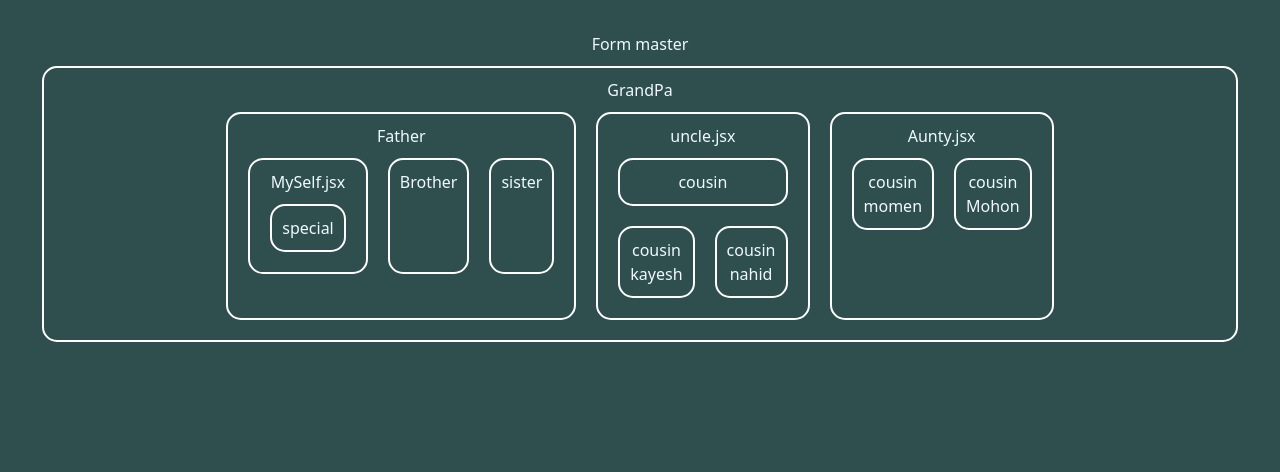
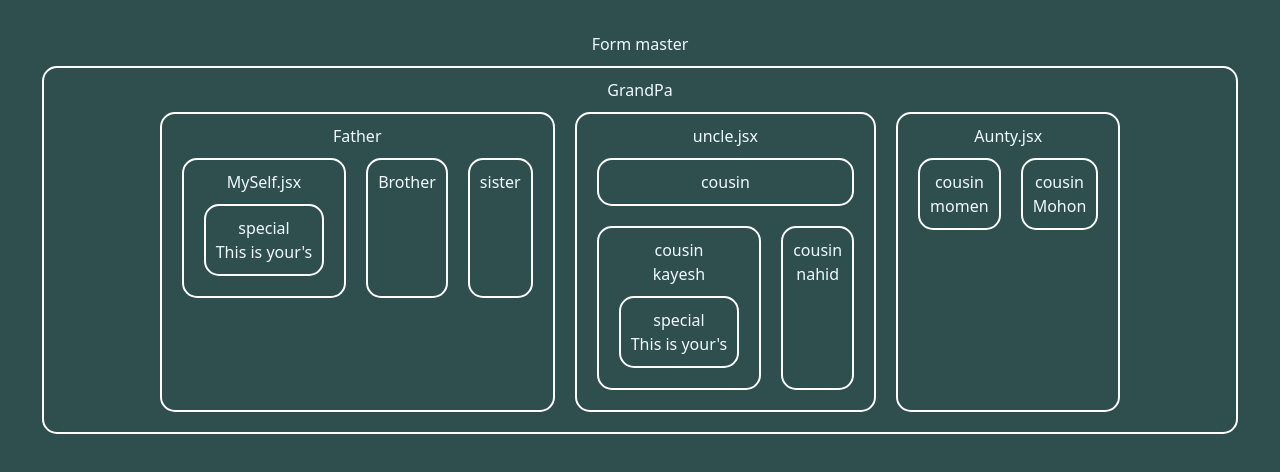
Before and after one commit to mahimgolder/form-master, a React (Vite) app: page / in a window 1280 px wide. Shown: the top 472 px of the page. Built offline with nearby package versions, Linux system fonts and the light colour scheme.

Commit message:
Prop Drilling to pass data to a many level components

```diff
--- a/src/components/cousin/Cousin.jsx
+++ b/src/components/cousin/Cousin.jsx
@@ -1,9 +1,15 @@
+import Special from "../special/Special";
 
-const Cousin = ({name}) => {
+const Cousin = ({name, asset}) => {
     return (
         <div>
             <h1>cousin</h1>
             <p>{name}</p>
+            <section>
+                {
+                    asset && <Special>{asset}</Special>
+                }
+            </section>
         </div>
     );
 };
--- a/src/components/father/Father.jsx
+++ b/src/components/father/Father.jsx
@@ -2,12 +2,12 @@
 import Sister from "../sister/Sister";
 import MySelf from "../mySelf/MySelf";
 
-const Father = () => {
+const Father = ({asset}) => {
     return (
         <div>
             <h2>Father</h2>
             <section className="flex">
-                <MySelf></MySelf>
+                <MySelf asset={asset}></MySelf>
                 <Brother></Brother>
                 <Sister></Sister>
             </section>
--- a/src/components/grandPa/Grandpa.jsx
+++ b/src/components/grandPa/Grandpa.jsx
@@ -2,18 +2,31 @@
 import Father from "../father/Father";
 import './GrandPa.css';
 import Uncle from "../uncle/Uncle";
+import { createContext } from "react";
+
+
+const AssetContext = createContext('gold')
 
 const Grandpa = () => {
+
+    const asset = 'diamond';
     return (
         <div className="grandPa">
             <h1>GrandPa</h1>
-            <section className="flex">
-                <Father></Father>
-                <Uncle></Uncle>
-                <Aunty></Aunty>
-            </section>
+            <AssetContext.Provider value="gold">
+                <section className="flex">
+                    <Father asset={asset}></Father>
+                    <Uncle asset={asset}></Uncle>
+                    <Aunty></Aunty>
+                </section>
+            </AssetContext.Provider>
         </div>
     );
 };
 
 export default Grandpa;
+
+/**
+ *  1. Create a context and expore it
+ *  2. Add provider for the context with a value
+ * */
--- a/src/components/mySelf/MySelf.jsx
+++ b/src/components/mySelf/MySelf.jsx
@@ -1,11 +1,11 @@
 import Special from "../special/Special";
 
-const MySelf = () => {
+const MySelf = ({asset}) => {
     return (
         <div>
             <h1>MySelf.jsx</h1>
             <section className="flex">
-                <Special></Special>
+                <Special asset={asset}></Special>
             </section>
         </div>
     );
--- a/src/components/special/Special.jsx
+++ b/src/components/special/Special.jsx
@@ -1,8 +1,9 @@
 
-const Special = () => {
+const Special = ({asset}) => {
     return (
         <div>
-            <h1>special</h1>
+            <h1>special </h1>
+            <p>This is your's</p>
         </div>
     );
 };
--- a/src/components/uncle/Uncle.jsx
+++ b/src/components/uncle/Uncle.jsx
@@ -1,12 +1,12 @@
 import Cousin from "../cousin/Cousin";
 
-const Uncle = () => {
+const Uncle = ({asset}) => {
     return (
         <div>
             <h2>uncle.jsx</h2>
             <Cousin></Cousin>
             <section className="flex">
-                <Cousin name={'kayesh'}></Cousin>
+                <Cousin name={'kayesh'} asset={asset}></Cousin>
                 <Cousin name={'nahid'}></Cousin>
             </section>
         </div>
```
